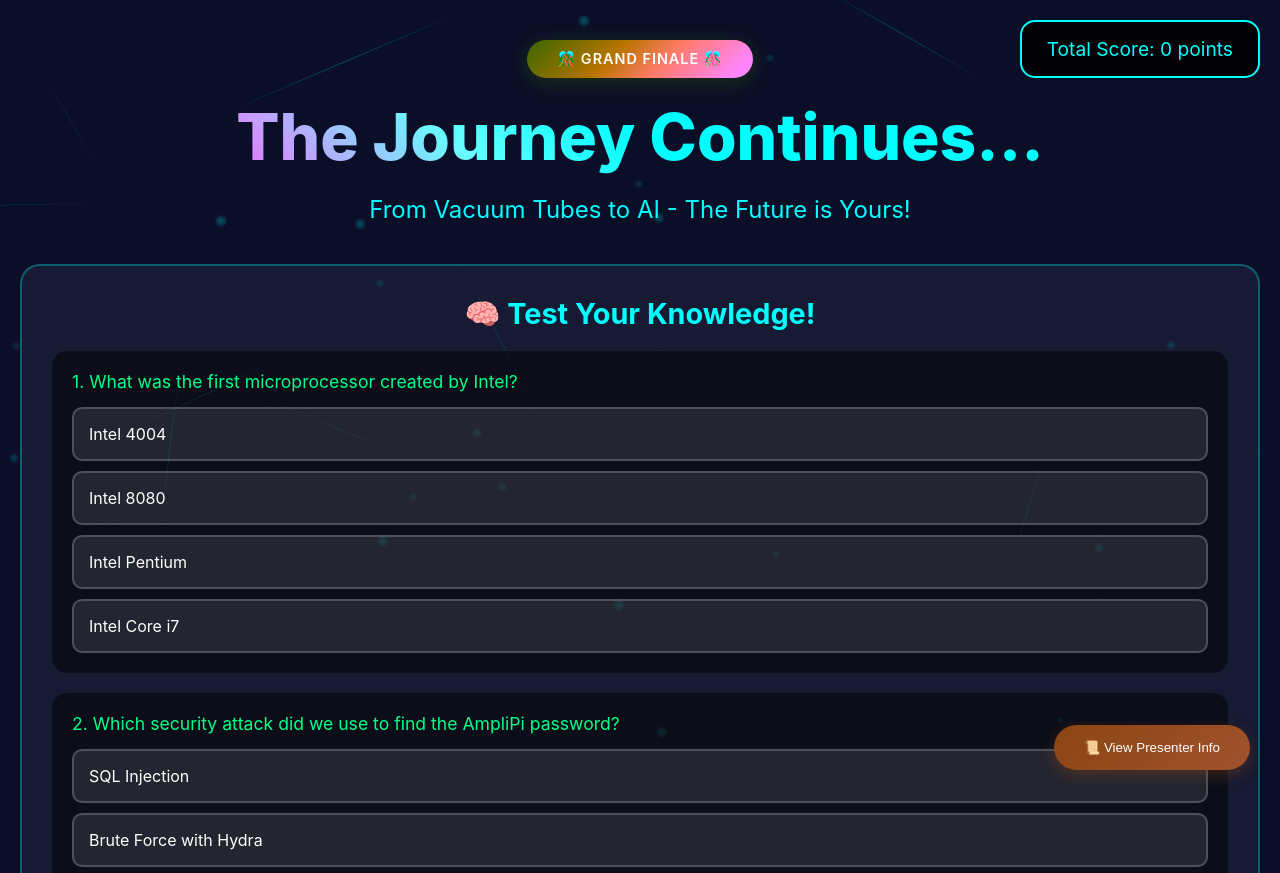
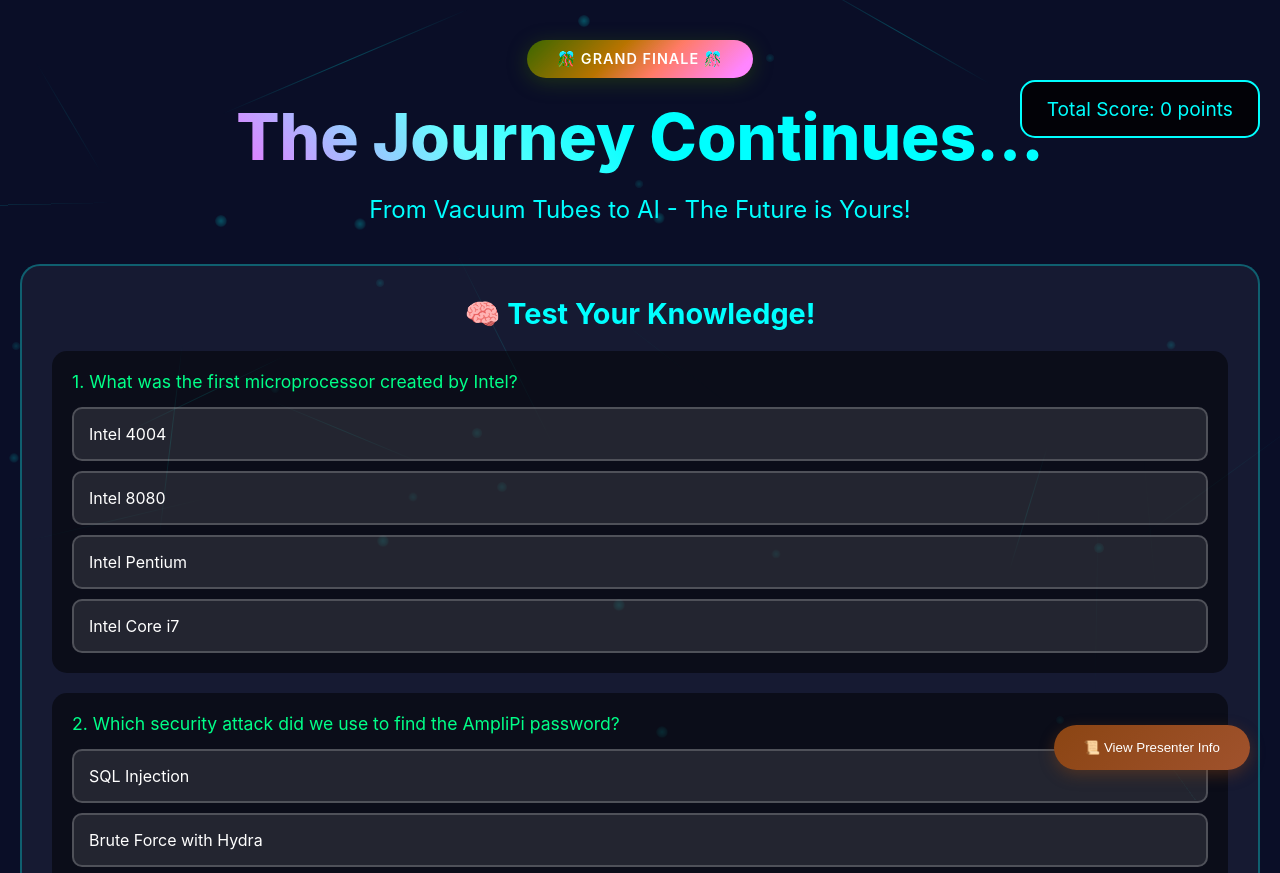
Before and after one commit to gencyber2025/gencyber2025.github.io, a plain HTML site: page slide12.html in a window 1280 px wide. Shown: the top 873 px of the page. Drawn offline with Linux system fonts and the light colour scheme.

Commit message:
Add files via upload

```diff
--- a/slide12.html
+++ b/slide12.html
@@ -560,7 +560,7 @@
         /* Score Display */
         .final-score {
             position: fixed;
-            top: 20px;
+            top: 80px;
             right: 20px;
             background: rgba(0, 0, 0, 0.8);
             border: 2px solid #00ffff;
```
Also changed, not shown: slide11.html (+2 -2 lines), slide6.html (+3 -3 lines).
